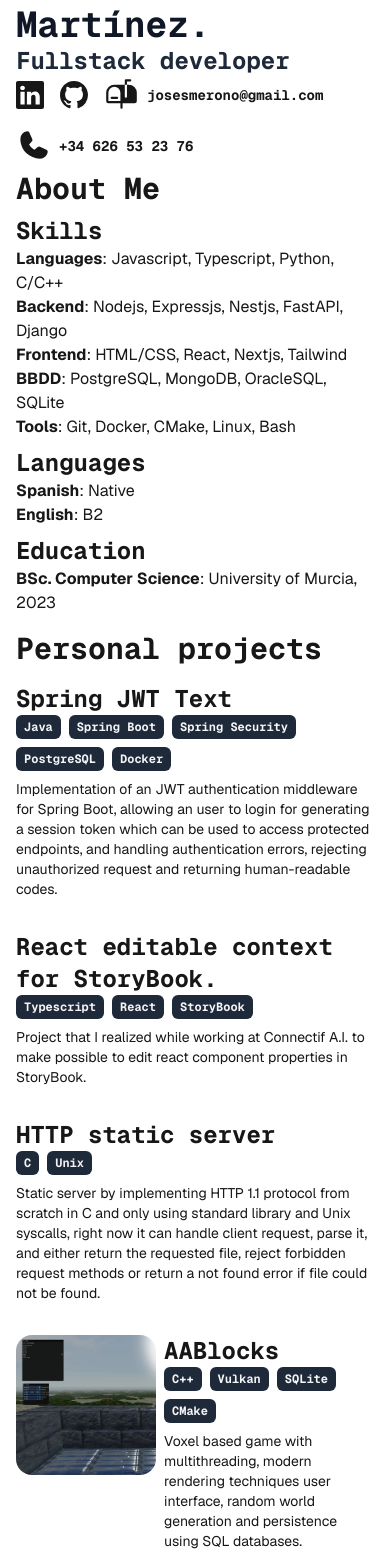
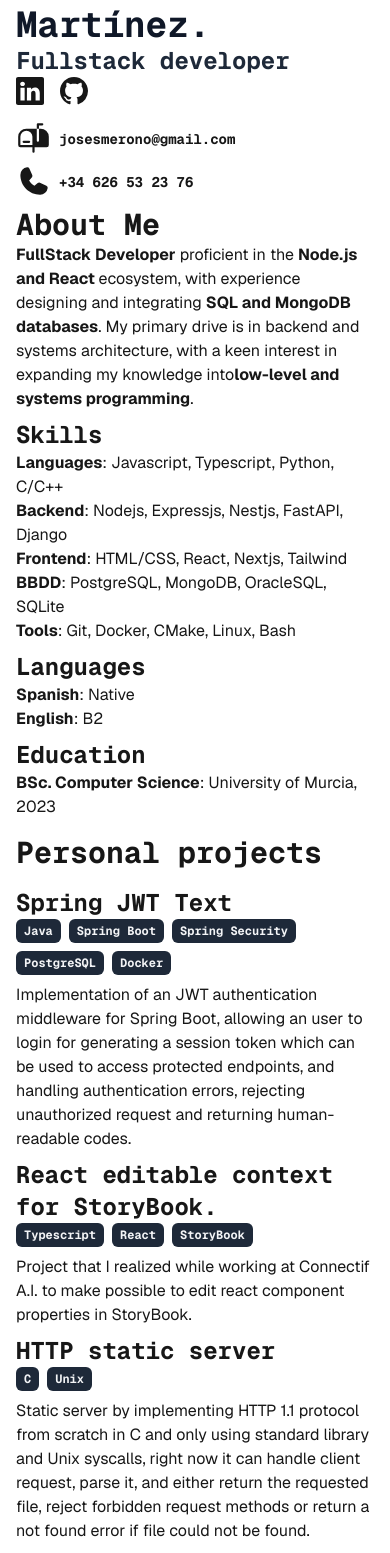
Before and after one commit to jmermar/portfolio, a Next.js app: page / in a window 390 px wide. Shown: the part 355-1908 px from the top of the page. Built offline with nearby package versions, Linux system fonts and the light colour scheme.

Commit message:
Adjusted responsiveness

```diff
--- a/app/page.tsx
+++ b/app/page.tsx
@@ -7,7 +7,7 @@ import { Projects } from "@/src/Projects";
 export default function Home() {
   return (
     <div className="flex min-h-screen items-center justify-center bg-zinc-50 font-sans dark:bg-black">
-      <main className="flex min-h-screen w-full max-w-3xl flex-col items-center  bg-white dark:bg-black sm:items-start">
+      <main className="flex min-h-screen w-full max-w-3xl flex-col items-start  bg-white dark:bg-black sm:items-start">
         <Header title="José Meroño Martínez" />
         <Hero />
         <About />
--- a/src/About.tsx
+++ b/src/About.tsx
@@ -8,9 +8,17 @@ const AboutLine = ({ title, content }: { title: string; content: string }) => {
 
 export const About = function () {
   return (
-    <div id="about" className="px-4 flex flex-col gap-2">
+    <div id="about" className="px-4 flex flex-col gap-2 ">
       <div>
         <h1 className="font-mono text-3xl font-bold">About Me</h1>
+        <p>
+          <strong>FullStack Developer</strong> proficient in the{" "}
+          <strong>Node.js and React </strong>ecosystem, with experience
+          designing and integrating <strong>SQL and MongoDB databases</strong>.
+          My primary drive is in backend and systems architecture, with a keen
+          interest in expanding my knowledge into
+          <strong>low-level and systems programming</strong>.
+        </p>
       </div>
       <div>
         <h2 className="font-mono text-2xl font-bold">Skills</h2>
--- a/src/Header.tsx
+++ b/src/Header.tsx
@@ -6,7 +6,7 @@ const NavElement = function ({ title, href }: { title: string; href: string }) {
   return (
     <a
       href={href}
-      className="font-mono px-4 py-2 text-white hover:bg-gray-950 transition flex items-center"
+      className="font-mono px-4 py-2 text-white hover:bg-gray-950 transition duration-360 flex items-center"
     >
       {title}
     </a>
--- a/src/Hero.tsx
+++ b/src/Hero.tsx
@@ -36,12 +36,15 @@ export default function Hero(props: HeroProps) {
           <a href="https://www.github.com/jmermar">
             <BsGithub />
           </a>
+          <div className="flex flex-row flex-wrap gap-2">
             <div
               className="flex flex-row gap-2 items-center"
               style={{ fontSize: "1.25em" }}
             >
               <PiMailboxFill />
-            <p className="text-sm font-bold font-mono">josesmerono@gmail.com</p>
+              <p className="text-sm font-bold font-mono">
+                josesmerono@gmail.com
+              </p>
             </div>
             <div
               className="flex flex-row gap-2 items-center"
@@ -53,5 +56,6 @@ export default function Hero(props: HeroProps) {
           </div>
         </div>
       </div>
+    </div>
   );
 }
--- a/src/Projects.tsx
+++ b/src/Projects.tsx
@@ -11,13 +11,6 @@ type ProjectProps = {
 const Project = (props: ProjectProps) => {
   return (
     <div id="projects" className="flex flex-row gap-2">
-      {!!props.img ? (
-        <div className="rounded-2xl overflow-hidden max-w-35 h-fit">
-          <img className="h-full max-w-full" src={props.img} />
-        </div>
-      ) : (
-        <></>
-      )}
       <div className="flex flex-col w-fit">
         <a
           href={props.github}
@@ -37,7 +30,7 @@ const Project = (props: ProjectProps) => {
             </div>
           ))}
         </div>
-        <p className="text-sm">{props.description}</p>
+        <p className="">{props.description}</p>
       </div>
     </div>
   );
@@ -47,7 +40,7 @@ export const Projects = () => {
   return (
     <div className="flex flex-col gap-4 p-4">
       <h1 className="text-3xl font-mono font-bold">Personal projects</h1>
-      <div className="flex flex-col gap-8">
+      <div className="flex flex-col gap-2">
         <Project
           name="Spring JWT Text"
           stack={[
```
Lines whose indentation alone changed are shown as unchanged.
